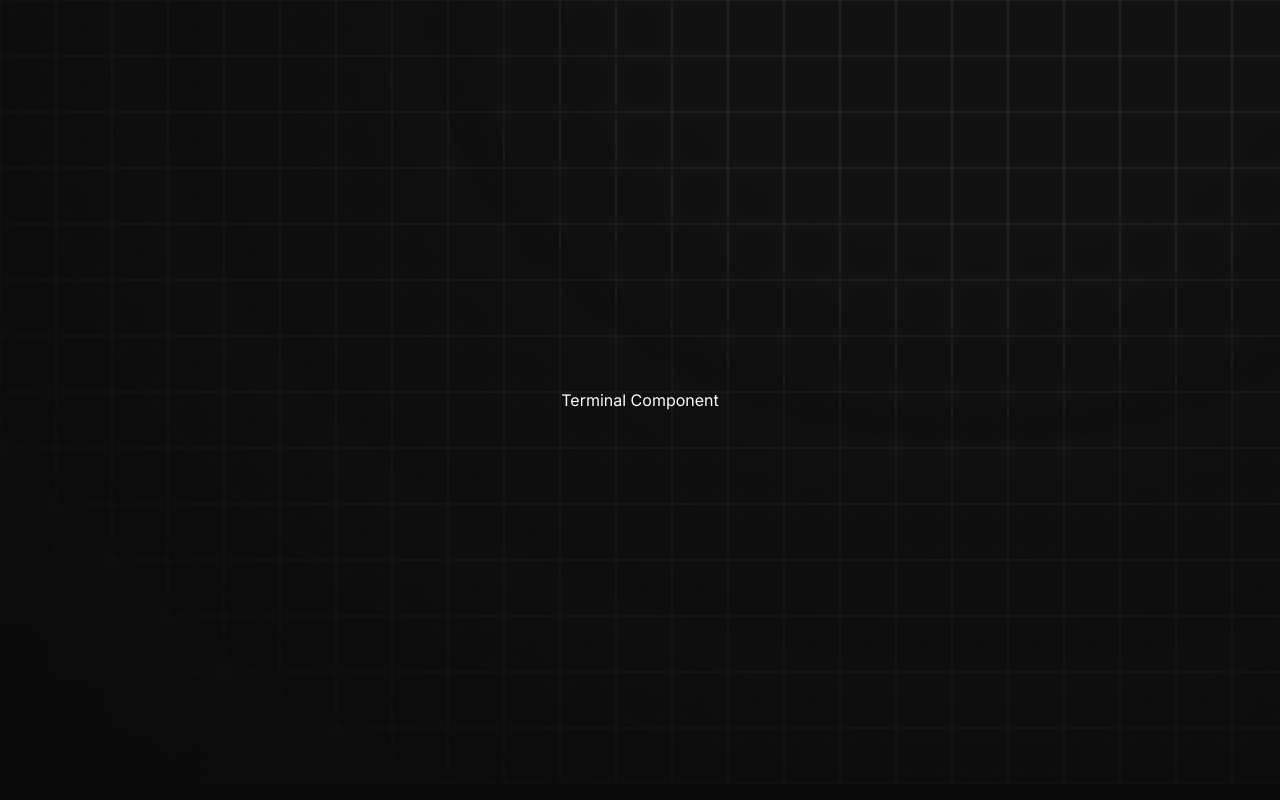
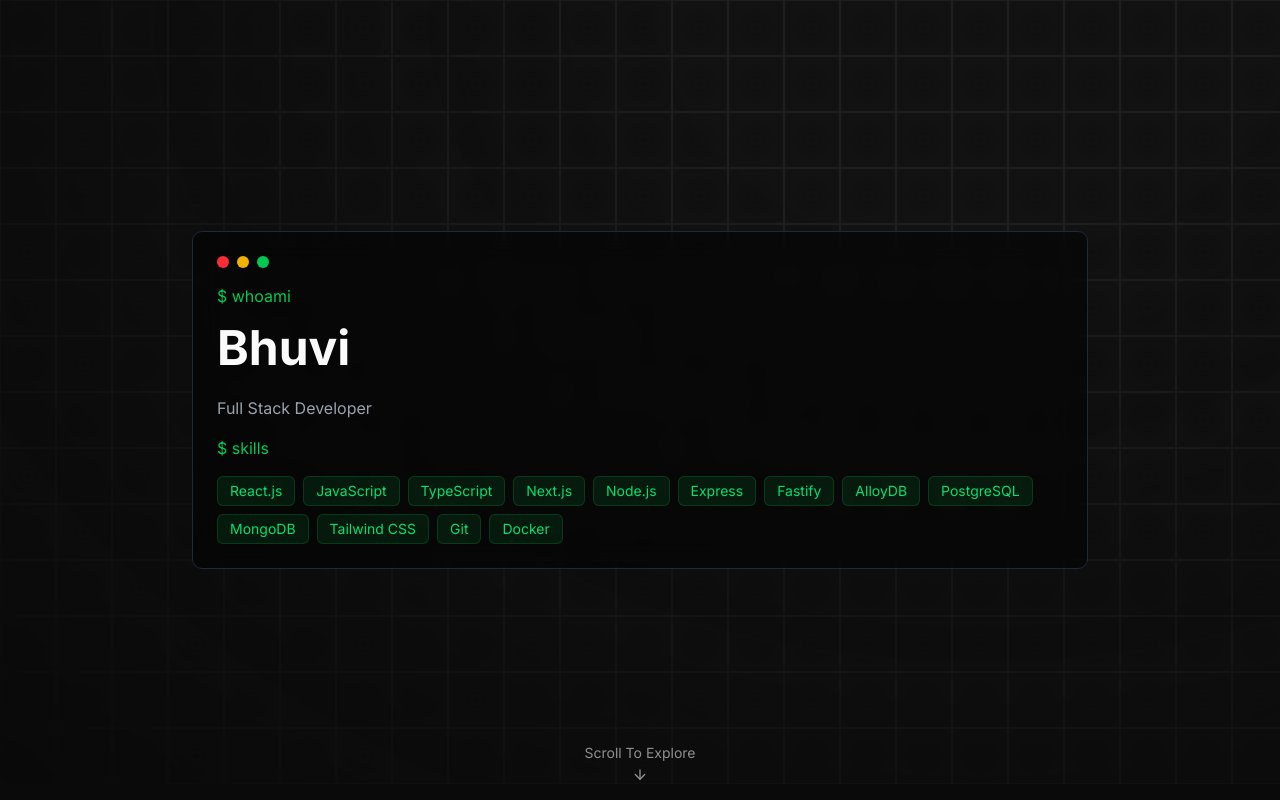
Before and after one commit to Bhuvanesh-km/portfolio, a Next.js app: page / in a window 1280 px wide. Built offline with nearby package versions, Linux system fonts and the light colour scheme.

Commit message:
add terminal

```diff
--- a/src/app/(home)/page.tsx
+++ b/src/app/(home)/page.tsx
@@ -1,3 +1,4 @@
+import ScrollExplore from "@/components/scroll-explore";
 import { Terminal } from "./terminal";
 import { BackgroundRippleEffect } from "@/components/ui/background-ripple-effect";
 
@@ -6,6 +7,7 @@ export default function Home() {
     <div className="relative flex min-h-screen w-full flex-col items-center justify-center overflow-hidden">
       <BackgroundRippleEffect rows={14} cols={35} cellSize={56} />
       <Terminal />
+      <ScrollExplore />
     </div>
   );
 }
--- a/src/app/(home)/terminal.tsx
+++ b/src/app/(home)/terminal.tsx
@@ -1,3 +1,31 @@
+import { TERMINAL_SKILLS } from "@/constants";
+
 export const Terminal = () => {
-  return <div className="relative z-10 mx-4 max-w-4xl">Terminal Component</div>;
+  return (
+    <div className="relative z-10 mx-4 w-full max-w-4xl">
+      <div className="rounded-lg border border-gray-800 bg-black/50 p-6 backdrop-blur-lg">
+        <div className="mb-4 flex items-center gap-2">
+          <div className="h-3 w-3 rounded-full bg-red-500" />
+          <div className="h-3 w-3 rounded-full bg-yellow-500" />
+          <div className="h-3 w-3 rounded-full bg-green-500" />
+        </div>
+        <div className="flex flex-col items-start gap-2">
+          <p className="text-green-500">$ whoami</p>
+          <h1 className="mt-2 mb-4 text-4xl font-bold md:text-5xl">Bhuvi</h1>
+          <p className="mb-2 text-gray-400">Full Stack Developer</p>
+          <p className="text-green-500">$ skills</p>
+          <div className="mt-2 flex flex-wrap gap-2">
+            {TERMINAL_SKILLS.map((skill) => (
+              <span
+                key={skill}
+                className="rounded-sm border border-green-500/20 bg-green-500/10 px-3 py-1 text-sm text-green-400"
+              >
+                {skill}
+              </span>
+            ))}
+          </div>
+        </div>
+      </div>
+    </div>
+  );
 };
--- /dev/null
+++ b/src/components/scroll-explore.tsx
@@ -0,0 +1,12 @@
+import { ArrowDown } from "lucide-react";
+
+const ScrollExplore = () => {
+  return (
+    <div className="text-muted-foreground absolute bottom-4 w-full animate-bounce text-center text-sm">
+      <h2>Scroll To Explore</h2>
+      <ArrowDown className="mx-auto mt-1 size-4" />
+    </div>
+  );
+};
+
+export default ScrollExplore;
--- /dev/null
+++ b/src/constants/index.ts
@@ -0,0 +1,17 @@
+const TERMINAL_SKILLS = [
+  "React.js",
+  "JavaScript",
+  "TypeScript",
+  "Next.js",
+  "Node.js",
+  "Express",
+  "Fastify",
+  "AlloyDB",
+  "PostgreSQL",
+  "MongoDB",
+  "Tailwind CSS",
+  "Git",
+  "Docker",
+];
+
+export { TERMINAL_SKILLS };
```
